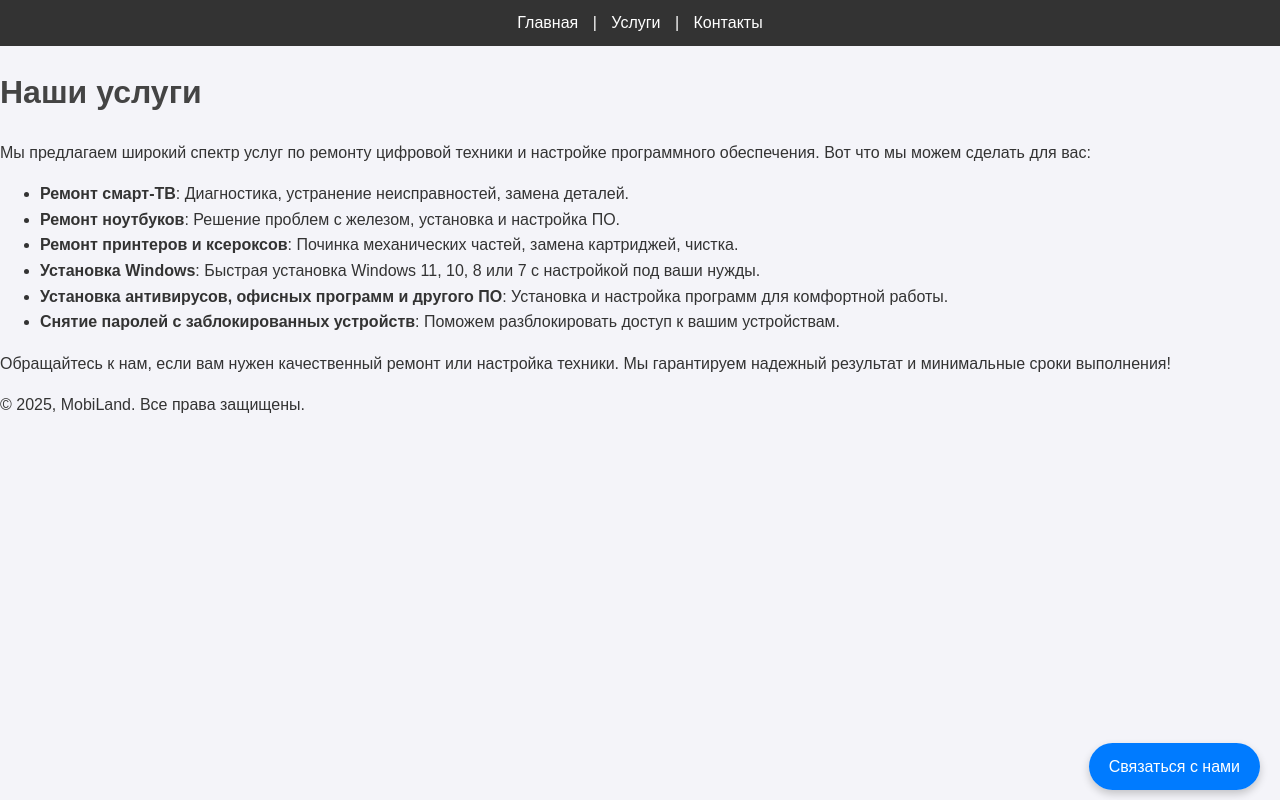
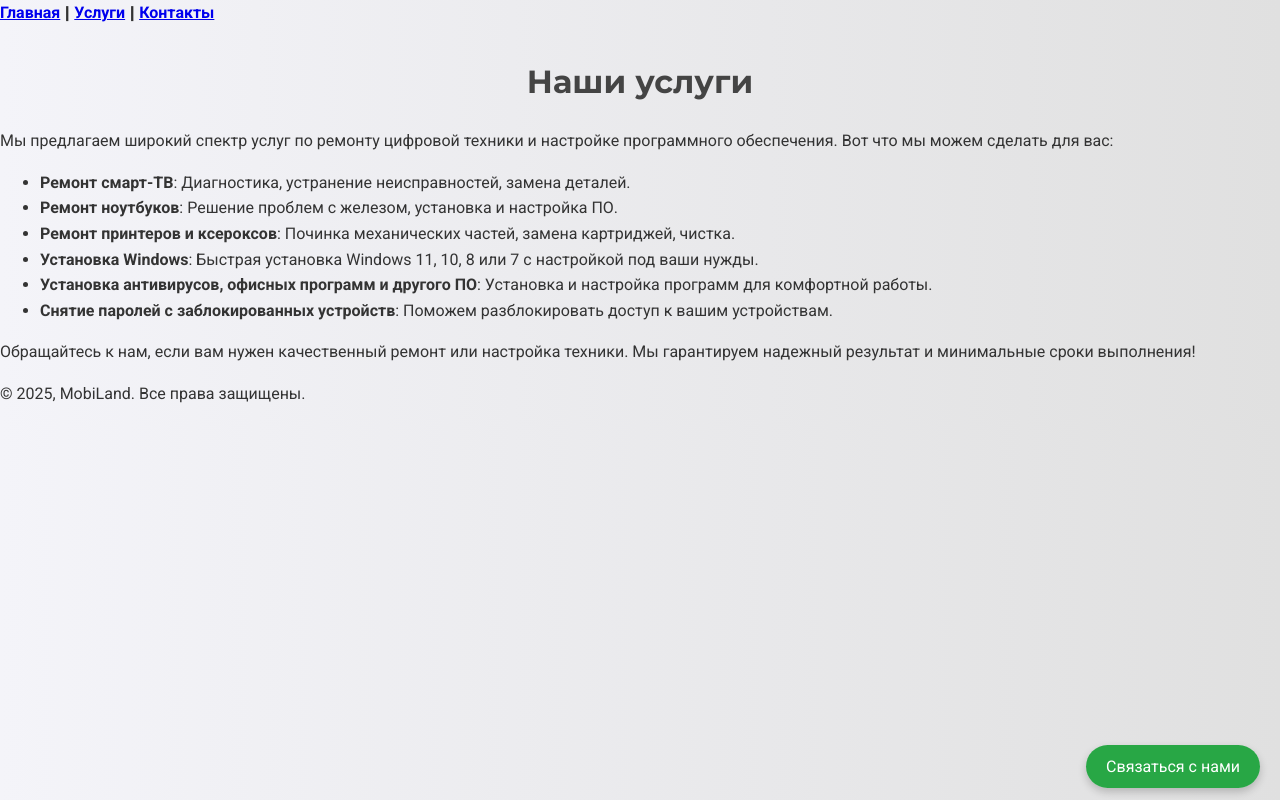
Before and after one commit to LemonRamis/MobiLand, a plain HTML site: page services.html in a window 1280 px wide. Drawn offline with Linux system fonts and the light colour scheme.

Commit message:
Update style.css

```diff
--- a/style.css
+++ b/style.css
@@ -1,41 +1,34 @@
+/* Основной стиль для тела страницы */
 body {
-    font-family: Arial, sans-serif;
+    font-family: 'Roboto', sans-serif;  /* Используем шрифт Roboto для основного текста */
     line-height: 1.6;
     margin: 0;
     padding: 0;
-    background-color: #f4f4f9;
+    background: linear-gradient(to right, #f4f4f9, #e0e0e0); /* Мягкий градиент */
     color: #333;
 }
 
-header {
-    background: #333;
-    color: #fff;
-    padding: 10px 20px;
-    text-align: center;
+/* Шрифт для заголовков */
+h1, header {
+    font-family: 'Montserrat', sans-serif;  /* Используем шрифт Montserrat для заголовков */
+    font-weight: 700; /* Сделаем заголовки более жирными */
 }
 
+/* Шрифты для навигации и ссылок */
 nav a {
-    color: #fff;
-    margin: 0 10px;
-    text-decoration: none;
+    font-family: 'Roboto', sans-serif;
 }
 
-nav a:hover {
-    text-decoration: underline;
+a {
+    font-family: 'Roboto', sans-serif;
 }
 
 h1 {
     color: #444;
+    text-align: center;
+    margin-top: 30px;
 }
 
-a {
-    color: #007BFF;
-    text-decoration: none;
-}
-
-a:hover {
-    text-decoration: underline;
-}
 /* Стили для кнопки "Связаться с нами" */
 .contact-btn-container {
     position: fixed;
@@ -45,10 +38,11 @@ a:hover {
 }
 
 .contact-btn {
-    background-color: #007BFF;
+    background-color: #28a745; /* Зеленый цвет */
     color: white;
-    padding: 15px 20px;
+    padding: 12px 20px;
     font-size: 16px;
+    font-family: 'Roboto', sans-serif;
     border-radius: 50px;
     text-decoration: none;
     box-shadow: 0 4px 8px rgba(0, 0, 0, 0.2);
@@ -56,6 +50,6 @@ a:hover {
 }
 
 .contact-btn:hover {
-    background-color: #0056b3;
+    background-color: #218838; /* Темно-зеленый цвет при наведении */
     transform: scale(1.1);
 }
```
